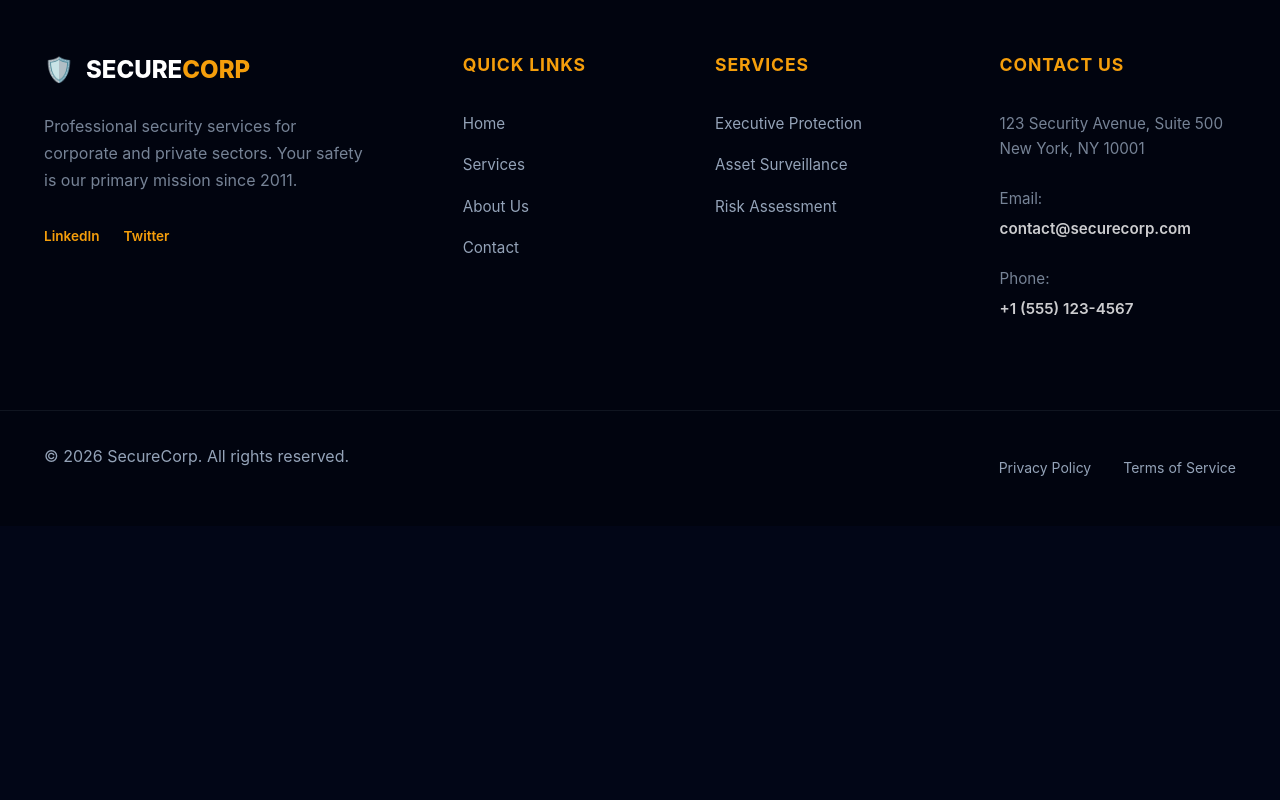
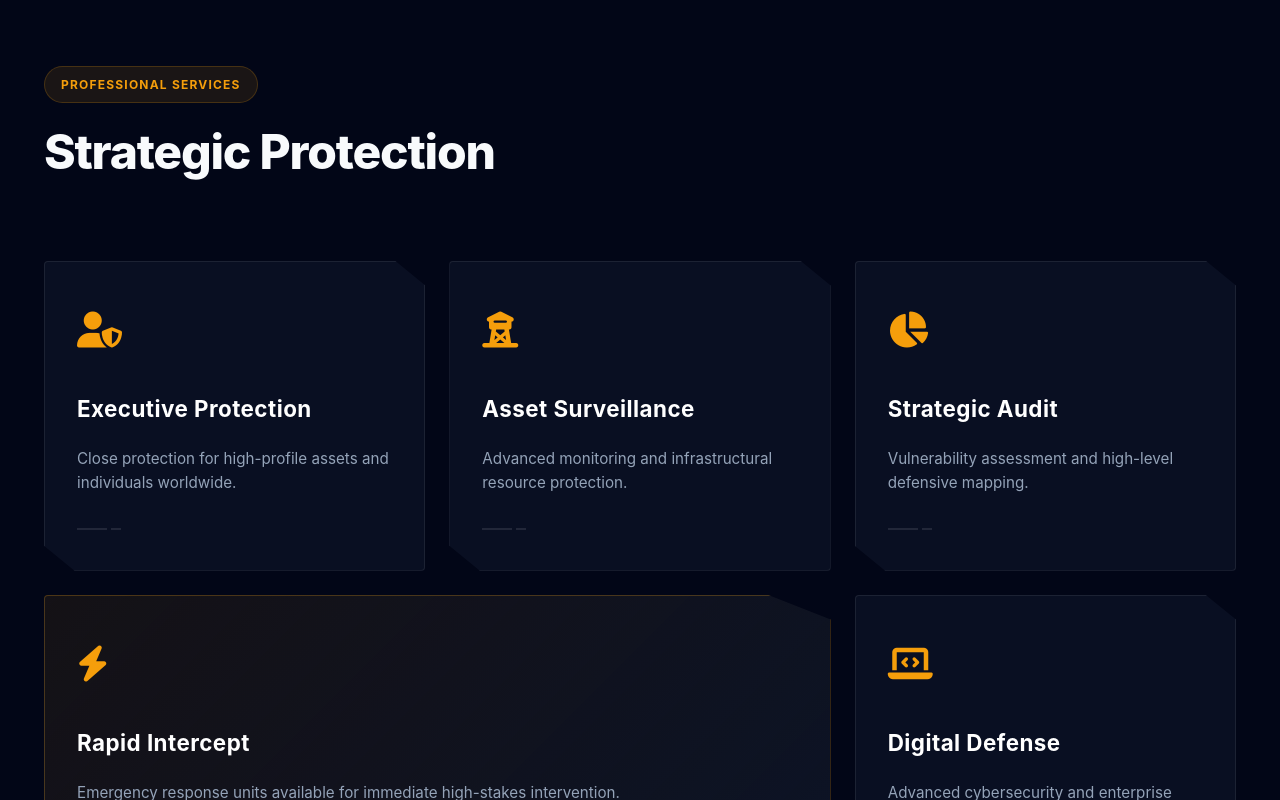
Before and after one commit to dev-nirob1/security-company, a Vue app: page / in a window 1280 px wide. Shown: the part 1160-1960 px from the top of the page. Before the commit the page ends 1686 px from the top, so only its background shows below. Built offline with nearby package versions, Linux system fonts and the light colour scheme.

Commit message:
services section and section header with reusable component

```diff
--- a/index.html
+++ b/index.html
@@ -4,7 +4,8 @@
     <meta charset="UTF-8">
     <link rel="icon" href="/favicon.ico">
     <meta name="viewport" content="width=device-width, initial-scale=1.0">
-    <title>Vite App</title>
+    <link rel="stylesheet" href="https://cdnjs.cloudflare.com/ajax/libs/font-awesome/6.5.1/css/all.min.css" />
+    <title>SECURECORP | Elite Security</title>
   </head>
   <body>
     <div id="app"></div>
--- /dev/null
+++ b/src/Widget/SectionHeader.vue
@@ -0,0 +1,40 @@
+<script setup>
+defineProps({
+  subtitle: { type: String, required: true },
+  title: { type: String, required: true }
+})
+</script>
+
+<template>
+  <div class="section-header">
+    <span class="badge">{{ subtitle }}</span>
+    <h2 class="text-gradient">{{ title }}</h2>
+  </div>
+</template>
+
+<style scoped>
+.section-header {
+  margin-bottom: 3.5rem;
+  text-align: left;
+}
+
+.badge {
+  display: inline-block;
+  padding: 0.5rem 1rem;
+  background: rgba(245, 158, 11, 0.1);
+  color: var(--primary);
+  border-radius: 2rem;
+  font-size: 0.75rem;
+  font-weight: 700;
+  text-transform: uppercase;
+  letter-spacing: 0.1em;
+  margin-bottom: 1.25rem;
+  border: 1px solid rgba(245, 158, 11, 0.2);
+}
+
+h2 {
+  font-size: clamp(2rem, 5vw, 3rem);
+  font-weight: 800;
+  line-height: 1.2;
+}
+</style>
--- /dev/null
+++ b/src/Widget/ServiceCard.vue
@@ -0,0 +1,153 @@
+<script setup>
+defineProps({
+  title: { type: String, required: true },
+  desc: { type: String, required: true },
+  icon: { type: String, default: 'fa-shield-halved' },
+  featured: { type: Boolean, default: false },
+})
+</script>
+
+<template>
+  <div class="service-card" :class="{ featured: featured }">
+    <div class="card-body">
+      <div class="icon-wrap">
+        <i :class="['fa-solid', icon]"></i>
+      </div>
+      <h3>{{ title }}</h3>
+      <p>{{ desc }}</p>
+    </div>
+
+    <div class="card-footer">
+      <div class="tech-lines">
+        <span></span>
+        <span></span>
+      </div>
+    </div>
+  </div>
+</template>
+
+<style scoped>
+.service-card {
+  position: relative;
+  background: rgba(15, 23, 42, 0.6);
+  border: 1px solid rgba(255, 255, 255, 0.08);
+  padding: 2.5rem 2rem;
+  border-radius: 4px;
+  clip-path: polygon(0 0, 92% 0, 100% 8%, 100% 100%, 8% 100%, 0 92%);
+  transition: all 0.4s cubic-bezier(0.4, 0, 0.2, 1);
+  height: 100%;
+  display: flex;
+  flex-direction: column;
+  overflow: hidden;
+}
+
+.service-card.featured {
+  background: linear-gradient(135deg, rgba(245, 158, 11, 0.08), rgba(15, 23, 42, 0.8));
+  border-color: rgba(245, 158, 11, 0.25);
+}
+
+.card-header {
+  position: absolute;
+  top: 0;
+  left: 0;
+  width: 100%;
+  height: 4px;
+}
+
+.scanner-line {
+  position: absolute;
+  top: 0;
+  left: 0;
+  width: 40px;
+  height: 2px;
+  background: var(--primary);
+  box-shadow: 0 0 10px var(--primary);
+  opacity: 0;
+  transition: 0.3s;
+}
+
+.service-card:hover .scanner-line {
+  opacity: 1;
+  animation: scan 2.5s linear infinite;
+}
+
+@keyframes scan {
+  0% {
+    left: 0;
+    width: 20px;
+  }
+  50% {
+    left: 80%;
+    width: 40px;
+  }
+  100% {
+    left: 0;
+    width: 20px;
+  }
+}
+
+.corner-accent {
+  position: absolute;
+  top: 10px;
+  right: 10px;
+  width: 15px;
+  height: 15px;
+  border-top: 2px solid rgba(255, 255, 255, 0.1);
+  border-right: 2px solid rgba(255, 255, 255, 0.1);
+}
+
+.icon-wrap {
+  font-size: 2.25rem;
+  color: var(--primary);
+  margin-bottom: 2rem;
+  transition: transform 0.3s ease;
+}
+
+h3 {
+  font-size: 1.4rem;
+  color: #fff;
+  margin-bottom: 1.25rem;
+  font-weight: 700;
+  letter-spacing: 0.02em;
+}
+
+p {
+  font-size: 0.95rem;
+  color: var(--text-muted);
+  line-height: 1.6;
+  margin-bottom: 0;
+}
+
+.card-footer {
+  margin-top: auto;
+  padding-top: 2rem;
+}
+
+.tech-lines {
+  display: flex;
+  gap: 4px;
+}
+
+.tech-lines span {
+  height: 2px;
+  background: rgba(255, 255, 255, 0.1);
+}
+
+.tech-lines span:first-child {
+  width: 30px;
+}
+.tech-lines span:last-child {
+  width: 10px;
+}
+
+.service-card:hover {
+  background: rgba(15, 23, 42, 0.85);
+  border-color: var(--primary);
+  transform: translateY(-5px);
+}
+
+.service-card:hover .tech-lines span {
+  background: var(--primary);
+  opacity: 0.6;
+}
+</style>
--- a/src/assets/css/main.css
+++ b/src/assets/css/main.css
@@ -60,11 +60,16 @@ p.accent {
 }
 
 /* Headings */
-h1, h2, h3, h4, h5, h6 {
+h1,
+h2,
+h3,
+h4,
+h5,
+h6 {
   font-family: var(--font-heading);
   color: var(--text-primary);
   letter-spacing: -0.025em;
-  margin-bottom: 1rem;
+  margin-bottom: 0.5rem;
 }
 
 a {
--- /dev/null
+++ b/src/components/Section/ServicesSection.vue
@@ -0,0 +1,90 @@
+<script setup>
+import SectionHeader from '@/Widget/SectionHeader.vue'
+import ServiceCard from '@/Widget/ServiceCard.vue'
+
+const services = [
+  {
+    title: 'Executive Protection',
+    desc: 'Close protection for high-profile assets and individuals worldwide.',
+    icon: 'fa-user-shield'
+  },
+  {
+    title: 'Asset Surveillance',
+    desc: 'Advanced monitoring and infrastructural resource protection.',
+    icon: 'fa-tower-observation'
+  },
+  {
+    title: 'Strategic Audit',
+    desc: 'Vulnerability assessment and high-level defensive mapping.',
+    icon: 'fa-chart-pie'
+  },
+  {
+    title: 'Rapid Intercept',
+    desc: 'Emergency response units available for immediate high-stakes intervention.',
+    icon: 'fa-bolt',
+    featured: true
+  },
+  {
+    title: 'Digital Defense',
+    desc: 'Advanced cybersecurity and enterprise data protection.',
+    icon: 'fa-laptop-code'
+  }
+]
+</script>
+
+<template>
+  <section class="services-section section-padding">
+    <div class="container relative">
+      <SectionHeader
+        subtitle="Professional Services"
+        title="Strategic Protection"
+      />
+
+      <div class="services-grid">
+        <div
+          v-for="service in services"
+          :key="service.title"
+          :class="['grid-item', { 'wide': service.featured }]"
+        >
+          <ServiceCard v-bind="service" />
+        </div>
+      </div>
+    </div>
+  </section>
+</template>
+
+<style scoped>
+.services-section {
+  background-color: var(--bg-dark);
+}
+
+.section-header {
+  margin-bottom: 5rem;
+  max-width: 650px;
+}
+
+.services-grid {
+  display: grid;
+  grid-template-columns: repeat(3, 1fr);
+  gap: 1.5rem;
+}
+
+.grid-item.wide {
+  grid-column: span 2;
+}
+
+@media (max-width: 991px) {
+  .services-grid {
+    grid-template-columns: repeat(2, 1fr);
+  }
+}
+
+@media (max-width: 768px) {
+  .services-grid {
+    grid-template-columns: 1fr;
+  }
+  .grid-item.wide {
+    grid-column: span 1;
+  }
+}
+</style>
--- a/src/components/Section/StatsSection.vue
+++ b/src/components/Section/StatsSection.vue
@@ -39,7 +39,7 @@
 }
 
 .stat-number {
-  font-size: clamp(2.5rem, 5vw, 3.5rem);
+  font-size: clamp(2.5rem, 4vw, 3.5rem);
   font-weight: 800;
   color: var(--primary);
 }
--- a/src/zems/Front/Pages/HomePage.vue
+++ b/src/zems/Front/Pages/HomePage.vue
@@ -1,11 +1,13 @@
 <script setup>
 import HeroSection from '@/components/Section/HeroSection.vue'
 import StatsSection from '@/components/Section/StatsSection.vue'
+import ServicesSection from '@/components/Section/ServicesSection.vue'
 </script>
 
 <template>
   <div class="home-page">
     <HeroSection />
     <StatsSection />
+    <ServicesSection />
   </div>
 </template>
```
